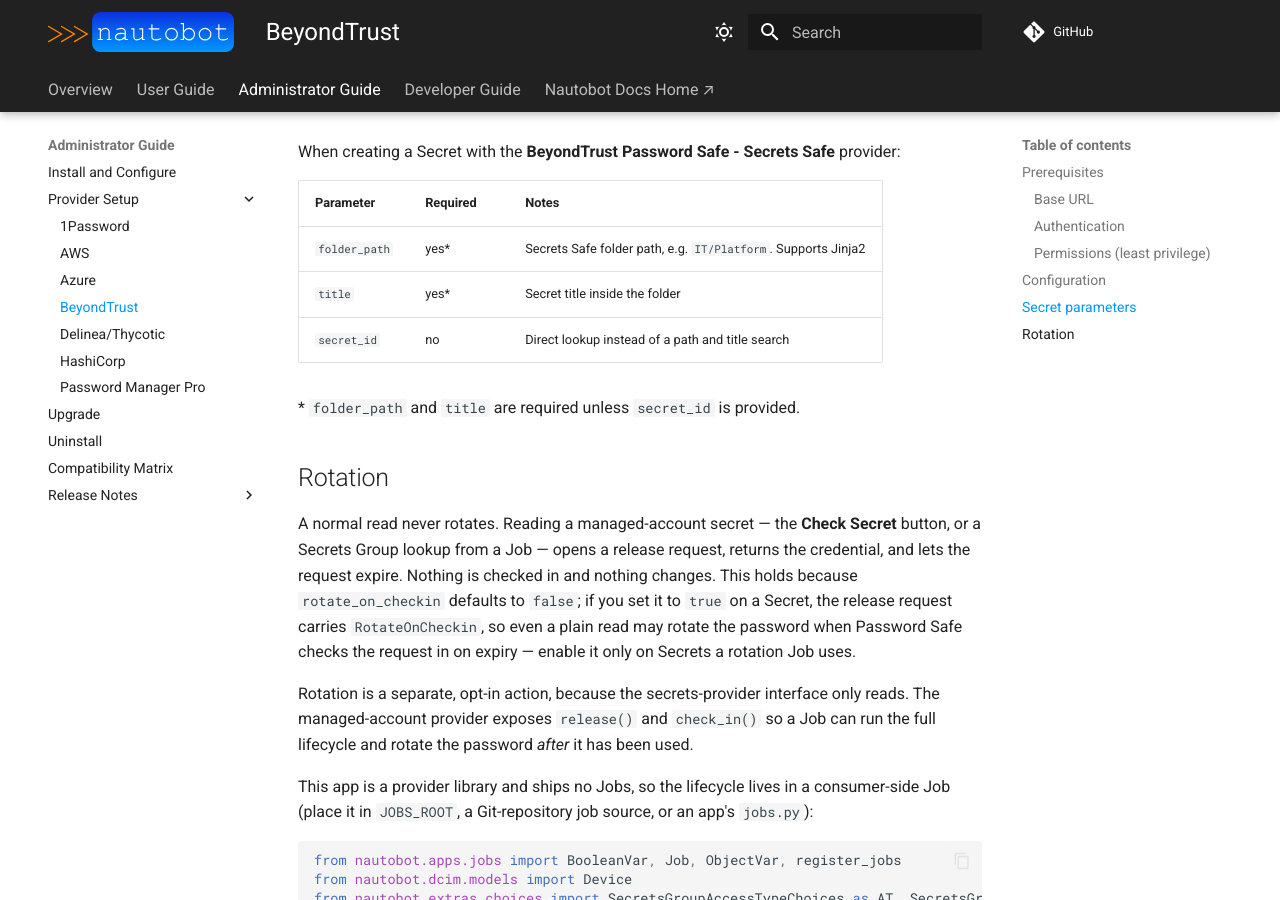
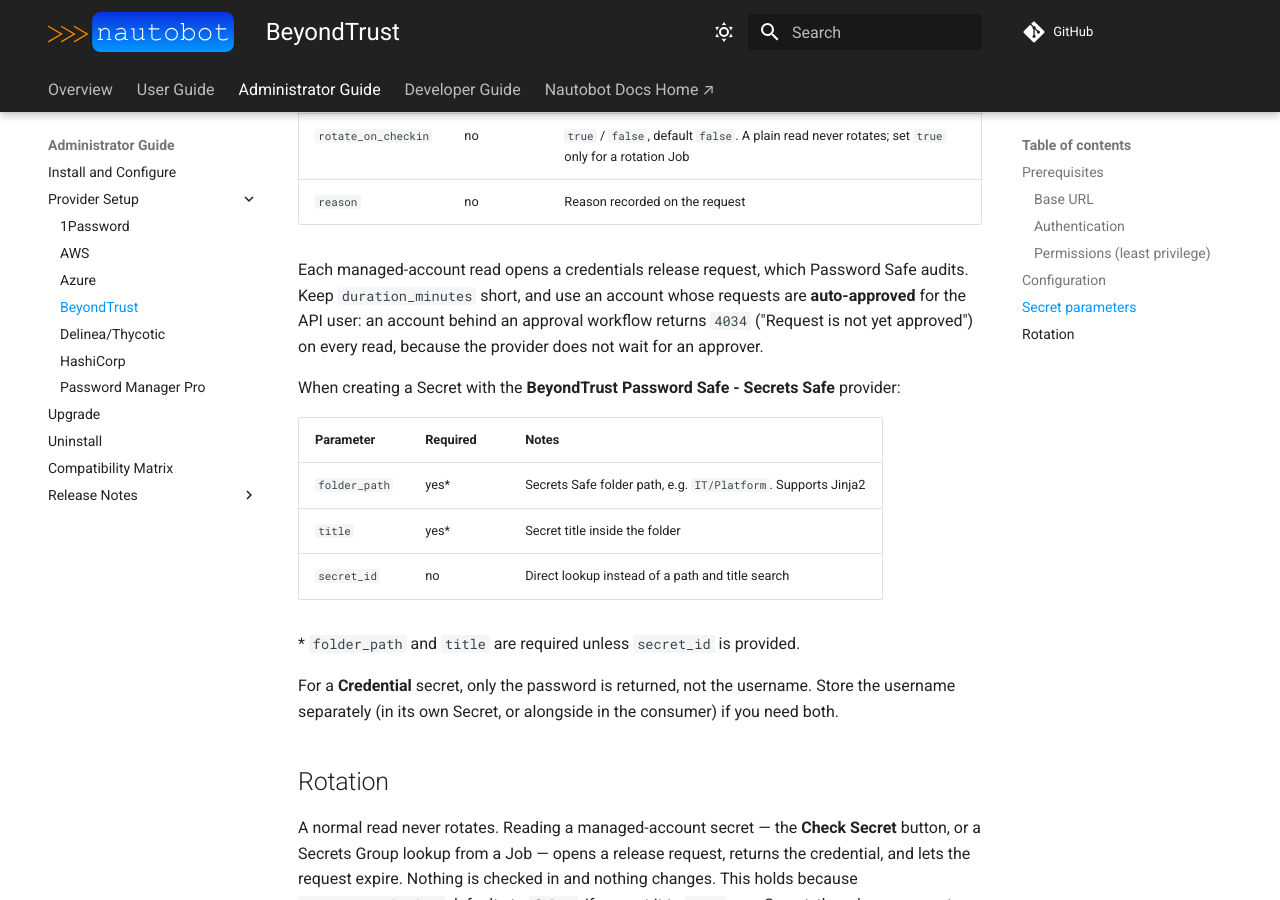
Before and after one commit to nautobot/nautobot-app-secrets-providers, an MkDocs documentation site: the page built from docs/admin/providers/beyondtrust_setup.md, in a window 1280 px wide and 900 px high, scrolled down 2525 px. Built offline with MkDocs 1.6.1 and Material for MkDocs 9.7.7, drawn with Linux system fonts in a browser that asks for light colours; comment, search, counter and statistics services are not loaded; some of the changed text lies outside the part shown.

Commit message:
Document BeyondTrust Password Safe operational notes
- Note that each managed-account read opens an audited release request and that
  the API user's account must be auto-approved, or reads fail with 4034.
- Note that a Secrets Safe Credential returns the password only, not the
  username.
- State that the providers are validated against Password Safe Cloud and that
  on-prem has not been validated.

```diff
--- a/docs/admin/providers/beyondtrust_setup.md
+++ b/docs/admin/providers/beyondtrust_setup.md
@@ -34,6 +34,10 @@
 - **API key** — create an API key and the user it runs as (`run_as`). Keys are only usable with the
   `PS-Auth` header, so a run-as user is required. On Cloud the API-key path enforces MFA by default,
   which automation cannot answer, so prefer the OAuth path.
+
+These providers have been validated against Password Safe Cloud. The OAuth path sends the bearer token on
+every request and does not open a server-side session (no `Auth/SignAppIn` / `Auth/Signout`); the API-key
+path does sign in and out. On-prem Password Safe exposes the same API but has not been validated here.
 
 ### Permissions (least privilege)
 
@@ -96,6 +100,11 @@
 | `rotate_on_checkin` | no | `true` / `false`, default `false`. A plain read never rotates; set `true` only for a rotation Job |
 | `reason` | no | Reason recorded on the request |
 
+Each managed-account read opens a credentials release request, which Password Safe audits. Keep
+`duration_minutes` short, and use an account whose requests are **auto-approved** for the API user: an
+account behind an approval workflow returns `4034` ("Request is not yet approved") on every read, because
+the provider does not wait for an approver.
+
 When creating a Secret with the **BeyondTrust Password Safe - Secrets Safe** provider:
 
 | Parameter | Required | Notes |
@@ -105,6 +114,9 @@
 | `secret_id` | no | Direct lookup instead of a path and title search |
 
 \* `folder_path` and `title` are required unless `secret_id` is provided.
+
+For a **Credential** secret, only the password is returned, not the username. Store the username separately
+(in its own Secret, or alongside in the consumer) if you need both.
 
 ## Rotation
 
```
